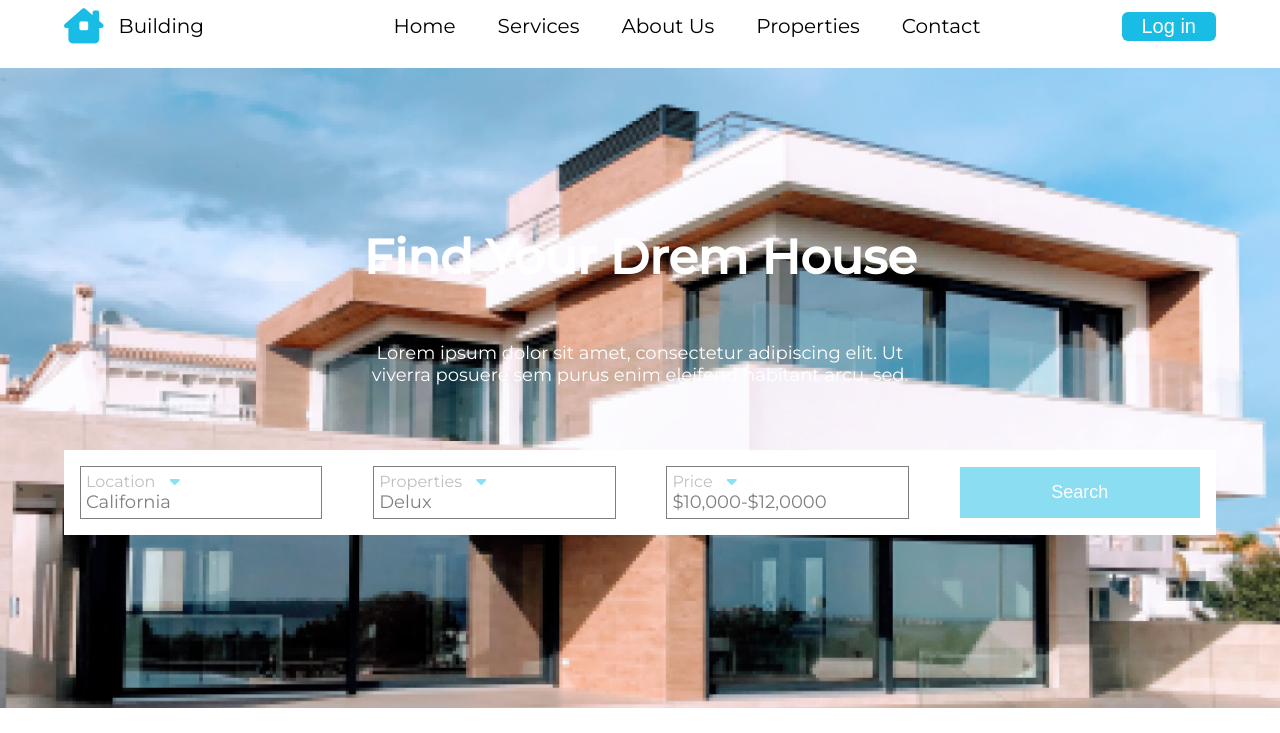
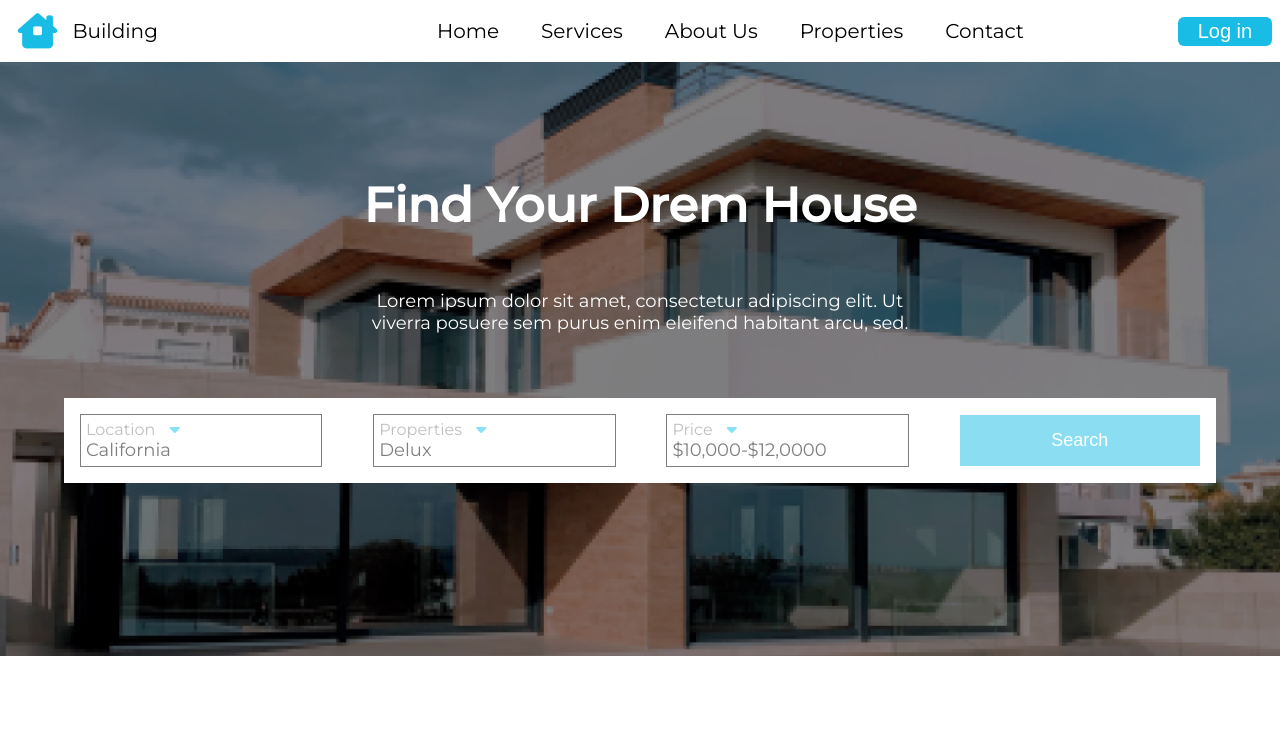
Before and after one commit to Mazhabsho/Examm3, a plain HTML site: page index.html in a window 1280 px wide. Shown: the top 733 px of the page. Drawn offline with Linux system fonts and the light colour scheme.

Commit message:
some changes

```diff
--- a/css/style.css
+++ b/css/style.css
@@ -16,13 +16,20 @@ a{
     margin-bottom: 1rem;
 }
 .header{
-    width: 90%;
+    width: 100%;
     margin: auto;
 }
 .navbar{
     display: flex;
-    justify-content: space-between;
+    justify-content: space-evenly;
     align-items: center;
+    top: 0;
+    background-color: white;
+    padding: 5px;
+    backdrop-filter: blur(6px);
+    position: fixed;
+    z-index: 1;
+    width: 100%;
 }
 .navbar_left,.navbar_right{
  width: 18%;
@@ -45,11 +52,12 @@ a{
     font-size: 20px;
     color:#000;
     padding: 5px;
+    transition: all 0.7s ease;
 }
 .navbar_center ul li a:hover{
     background:#000;
     color: #19BCE4;
-    border-radius:5px;
+    border-radius:15px;
 }
 .navbar_left{
     display: flex;
@@ -92,12 +100,11 @@ border:none;
 
 /* container_menu */
 .container_menu{
-    background-image: url(../images/bgmain.png);
-    background-size: cover;
+    background-image: linear-gradient(rgba(0, 0, 0, 0.5), rgba(0, 0, 0, 0.5), rgba(0, 0, 0, 0.5)), url(../images/1xback.png);
+    background-size: 100% 100%;
     background-repeat: no-repeat;
     background-attachment: fixed;
     height: 80vh;
-    background-color: #0005;
      margin-bottom: 5rem;
 }
 .menu_center{
```
Also changed, not shown: images/1xback.png (added).
